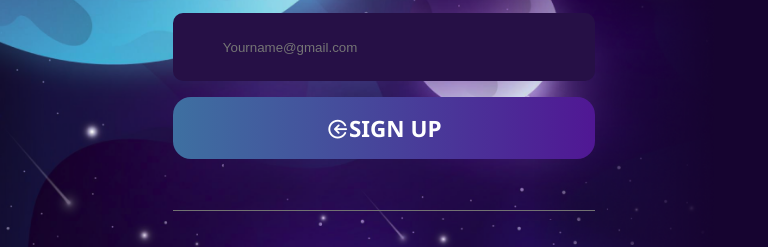
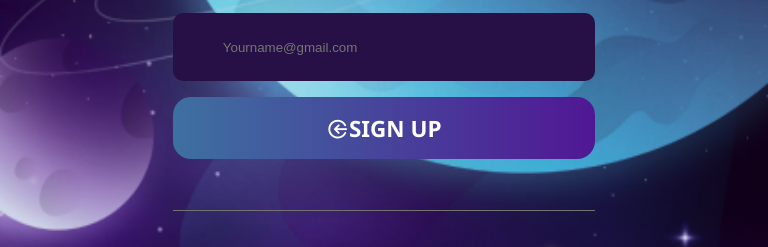
Before and after one commit to alirahmani001/alirahmani001.github.io, a plain HTML site: page index.html in a window 768 px wide. Shown: the part 307-554 px from the top of the page. Drawn offline with nearby package versions, Linux system fonts and the light colour scheme.

Commit message:
Update Main.css

```diff
--- a/Main.css
+++ b/Main.css
@@ -311,7 +311,7 @@ body {
 
 @media screen and (min-width: 481px) and (max-width: 1050px) {
   body {
-    background-image: url(Background2.png);
+    background-image: url(Background1.png);
     background-color: #160430;
     background-size: cover;
     height: 100vh;
```
